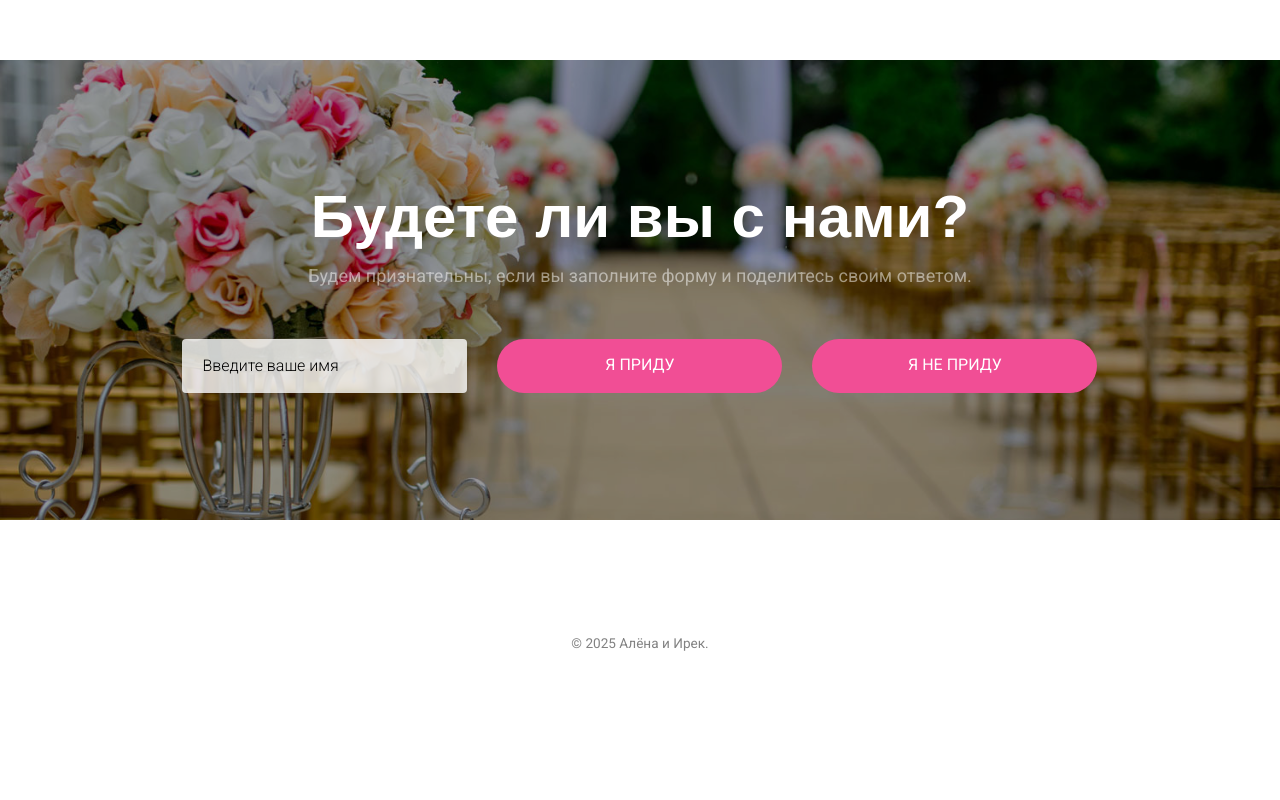
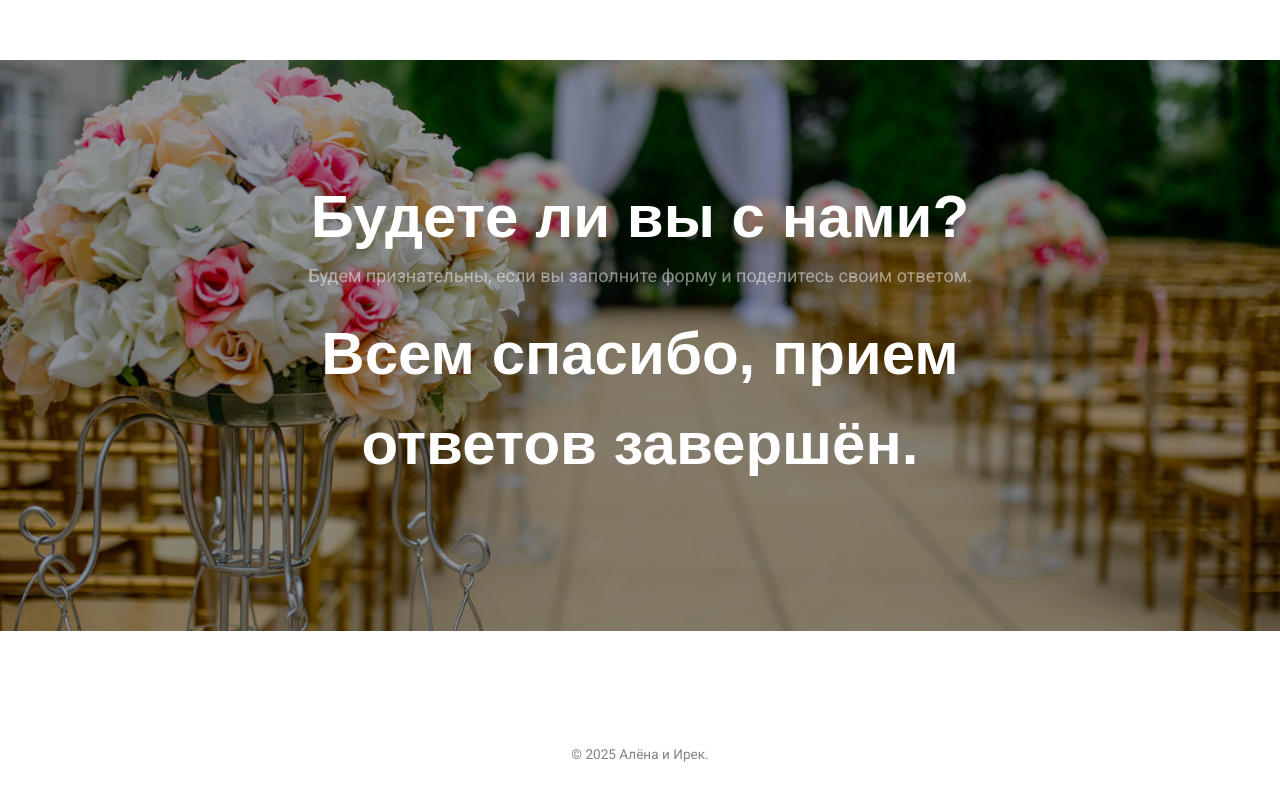
Before and after one commit to 1r1shmann/1r1shmann.github.io, a plain HTML site: page wedding/index.html in a window 1280 px wide. Shown: the part 3700-4500 px from the top of the page. Drawn offline with Linux system fonts and the light colour scheme; files whose address does not match are found by name.

Commit message:
Update index.html

```diff
--- a/wedding/index.html
+++ b/wedding/index.html
@@ -261,9 +261,10 @@
 					<div class="col-md-8 col-md-offset-2 text-center fh5co-heading">
 						<h2>Будете ли вы с нами?</h2>
 						<p>Будем признательны, если вы заполните форму и поделитесь своим ответом.</p>
+						<h2>Всем спасибо, прием ответов завершён.</h2>
 					</div>
 				</div>
-				<div class="row animate-box">
+				<div class="row animate-box fade" style="display: none">
 					<div class="col-md-10 col-md-offset-1" id="formInvite">
 						<div class="col-md-4 col-sm-4">
 							<div class="form-group">
```
